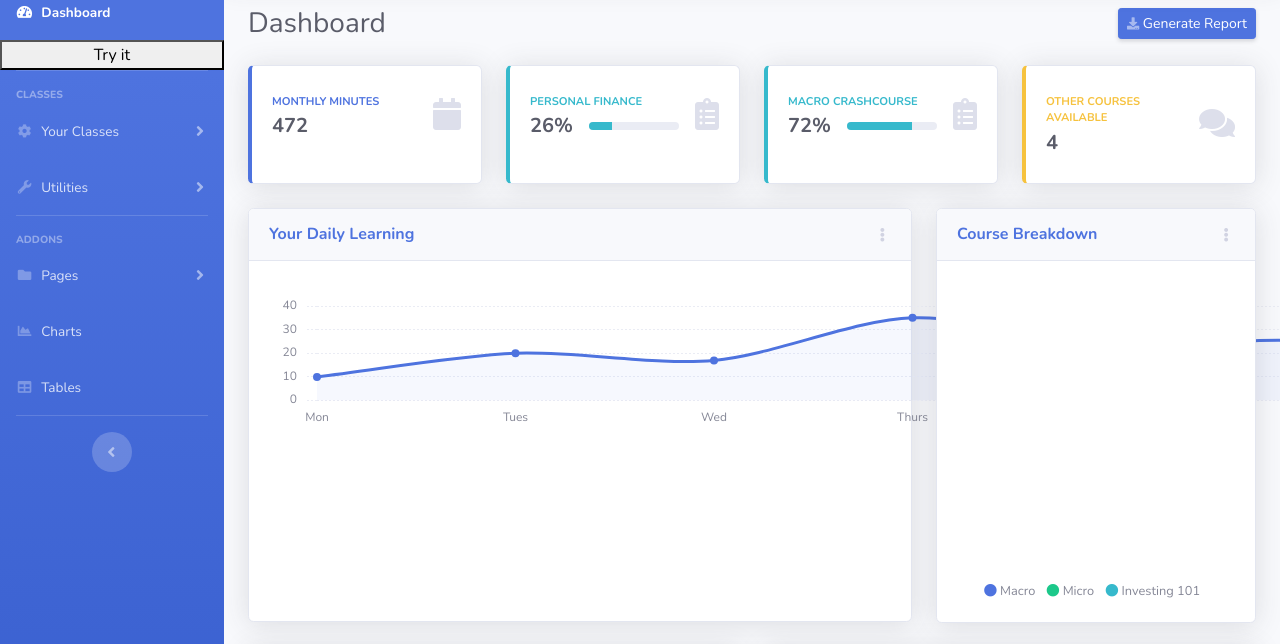
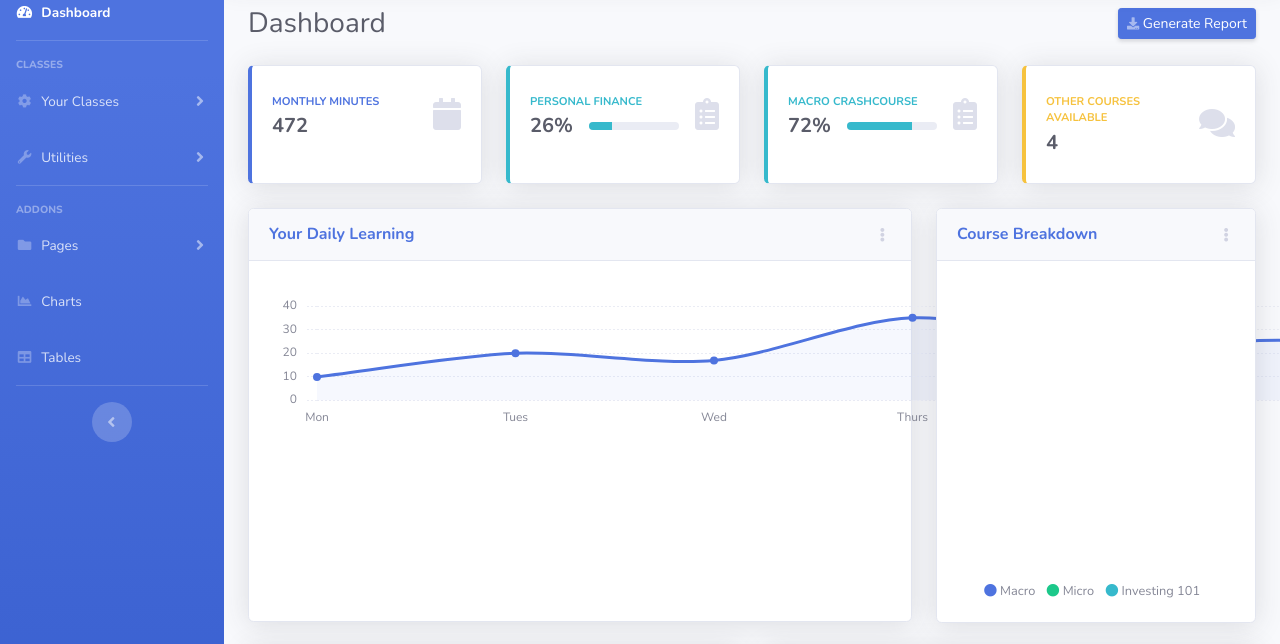
Before and after one commit to kaki123/BlackBear, a website with bundled scripts: page blackbear/index.html in a window 1280 px wide. Shown: the part 87-731 px from the top of the page. Built offline with nearby package versions, Linux system fonts and the light colour scheme.

Commit message:
Update index.html

```diff
--- a/blackbear/index.html
+++ b/blackbear/index.html
@@ -51,7 +51,7 @@
           <i class="fas fa-fw fa-tachometer-alt"></i>
           <span>Dashboard</span></a>
       </li>
-    <button type="button" onclick="myFunction()">Try it</button>
+    <!--<button type="button" onclick="myFunction()">Try it</button>-->
 
       <!-- Divider -->
       <hr class="sidebar-divider">
```
